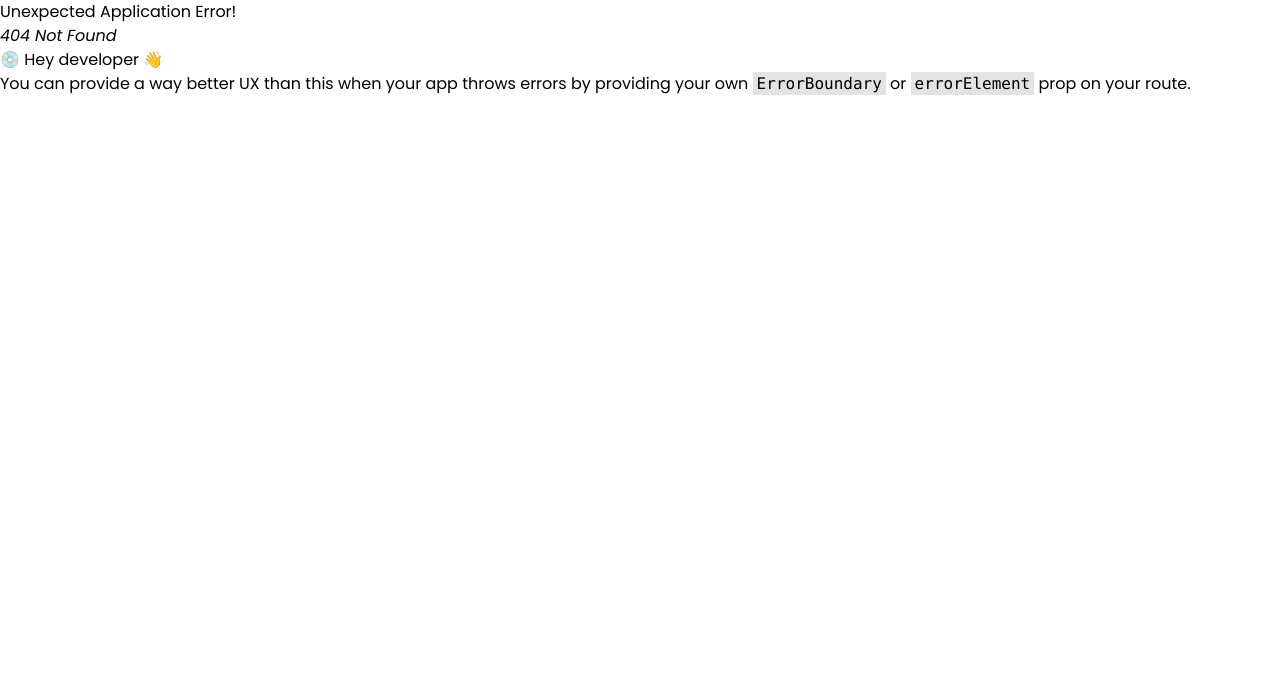
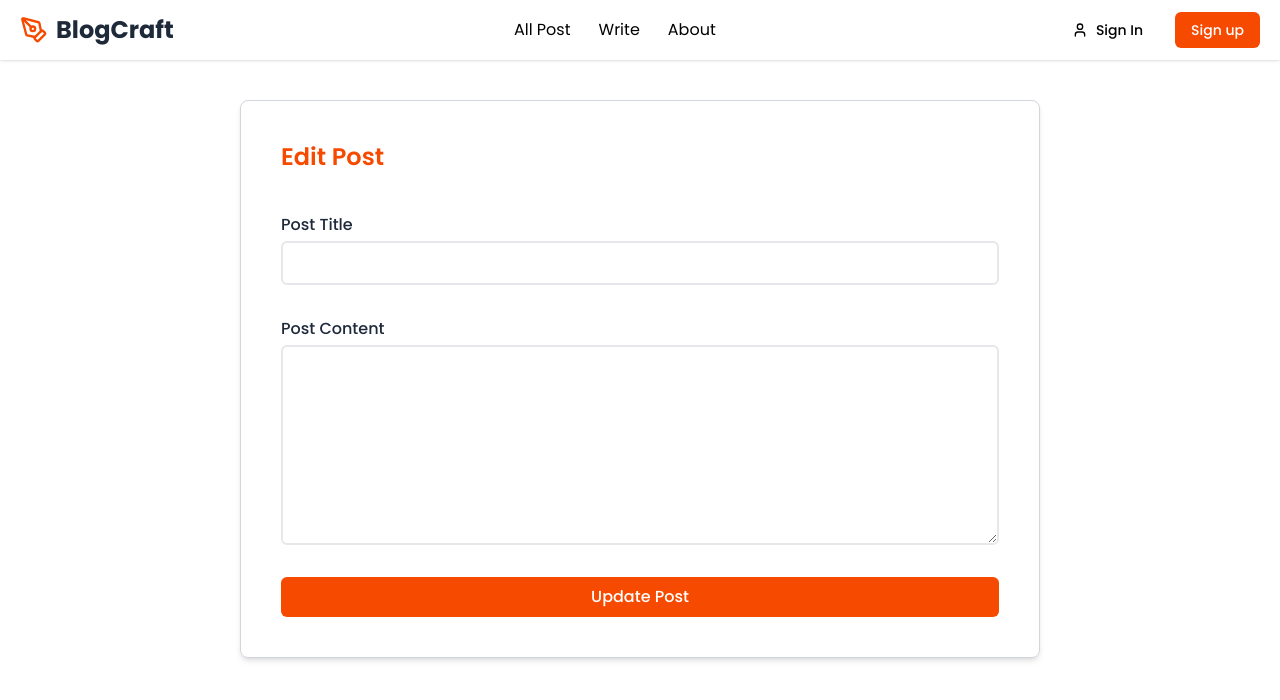
Before and after one commit to abhishekkumar011/BlogCraft, a React (Vite) app in the folder frontend/: page /post/edit/1 in a window 1280 px wide. Before the commit this address had no page. Shown: the top 700 px of the page. Built offline with nearby package versions, Linux system fonts and the light colour scheme; no server answers.

Commit message:
feat: Implement Edit and Delete post feature

```diff
--- /dev/null
+++ b/frontend/src/components/EditPostComponent.jsx
@@ -0,0 +1,103 @@
+// src/pages/EditPost.js
+import axios from "axios";
+import { useEffect, useState } from "react";
+import { useNavigate, useParams } from "react-router-dom";
+
+function EditPostComponent() {
+  const { id } = useParams();
+  const [title, setTitle] = useState("");
+  const [content, setContent] = useState("");
+  const [error, setError] = useState("");
+  const navigate = useNavigate();
+
+  useEffect(() => {
+    const fetchPost = async () => {
+      try {
+        const response = await axios.get(
+          `${import.meta.env.VITE_API_URL}/posts/p/${id}`
+        );
+        setTitle(response?.data?.postById?.title);
+        setContent(response?.data?.postById?.content);
+      } catch (err) {
+        console.error("Failed to load post", err);
+      }
+    };
+    fetchPost();
+  }, []);
+
+  const handleUpdate = async (e) => {
+    e.preventDefault();
+    setError("");
+
+    const token = localStorage.getItem("token");
+
+    try {
+      await axios.put(
+        `${import.meta.env.VITE_API_URL}/posts/p/${id}`,
+        { title, content },
+        {
+          headers: {
+            Authorization: `Bearer ${token}`,
+          },
+        }
+      );
+
+      alert("Post updated successfully");
+      navigate(`/post/${id}`);
+    } catch (err) {
+      console.error("Update failed", err);
+      if (err.response?.data?.msg) {
+        setError(err.response.data.msg);
+      } else {
+        setError("Something went wrong. Please try again.");
+      }
+    }
+  };
+
+  return (
+    <div className="p-10 flex items-center justify-center">
+      <div className="p-10 shadow-md w-2/3 rounded-lg border border-gray-300">
+        <h4 className="text-primary text-2xl font-semibold">Edit Post</h4>
+
+        <form onSubmit={handleUpdate}>
+          <div className="mt-10 flex flex-col gap-8">
+            <div className="flex flex-col gap-1">
+              <label className="font-medium text-gray-800">Post Title</label>
+              <input
+                required
+                value={title}
+                onChange={(e) => setTitle(e.target.value)}
+                className="border-2 border-gray-200 p-2 rounded-md outline-0"
+              />
+            </div>
+
+            <div className="flex flex-col gap-1">
+              <label className="font-medium text-gray-800">Post Content</label>
+              <textarea
+                required
+                value={content}
+                onChange={(e) => setContent(e.target.value)}
+                className="border-2 h-50 border-gray-200 p-2 rounded-md outline-0"
+              />
+            </div>
+
+            {error && (
+              <p className="text-red-600 text-sm text-center font-medium">
+                {error}
+              </p>
+            )}
+
+            <button
+              type="submit"
+              className="bg-primary text-white px-4 py-2 rounded-md font-medium hover:bg-primary/80"
+            >
+              Update Post
+            </button>
+          </div>
+        </form>
+      </div>
+    </div>
+  );
+}
+
+export default EditPostComponent;
--- a/frontend/src/main.jsx
+++ b/frontend/src/main.jsx
@@ -11,6 +11,7 @@ import { AuthProvider } from "./context/AuthContext.jsx";
 import { createBrowserRouter, RouterProvider } from "react-router-dom";
 import PostForm from "./pages/PostForm.jsx";
 import PrivateRoute from "./components/PrivateRoute.jsx";
+import EditPost from "./pages/EditPost.jsx";
 
 const router = createBrowserRouter([
   {
@@ -45,6 +46,10 @@ const router = createBrowserRouter([
           </PrivateRoute>
         ),
       },
+      {
+        path: "/post/edit/:id",
+        element: <EditPost />,
+      },
     ],
   },
 ]);
--- /dev/null
+++ b/frontend/src/pages/EditPost.jsx
@@ -0,0 +1,11 @@
+import EditPostComponent from "../components/EditPostComponent";
+
+function EditPost() {
+  return (
+    <div>
+      <EditPostComponent />
+    </div>
+  );
+}
+
+export default EditPost;
--- a/frontend/src/pages/Post.jsx
+++ b/frontend/src/pages/Post.jsx
@@ -1,11 +1,15 @@
 import axios from "axios";
-import { useEffect, useState } from "react";
-import { useParams } from "react-router-dom";
+import { useContext, useEffect, useState } from "react";
+import { Link, useNavigate, useParams } from "react-router-dom";
+import { AuthContext } from "../context/AuthContext";
 
 function Post() {
   const { id } = useParams();
   const [post, setPost] = useState({});
   const [loading, setLoading] = useState(false);
+
+  const { user } = useContext(AuthContext);
+  const navigate = useNavigate();
 
   useEffect(() => {
     try {
@@ -24,9 +28,28 @@ function Post() {
     }
   }, []);
 
+  const handleDeletePost = async () => {
+    const token = localStorage.getItem("token");
+
+    try {
+      await axios.delete(`${import.meta.env.VITE_API_URL}/posts/p/${id}`, {
+        headers: {
+          Authorization: `Bearer ${token}`,
+        },
+      });
+      alert("Post Deleted");
+      navigate("/");
+    } catch (error) {
+      alert("Delete Failed");
+      console.log("Delete Failed", error);
+    }
+  };
+
   if (loading) {
     return <p>Loading...</p>;
   }
+
+  const isAuthor = user && post.author && user._id === post.author._id;
 
   return (
     <div className="flex justify-center">
@@ -42,6 +65,23 @@ function Post() {
           </div>
         </div>
         <p className="text-gray-500 text-sm line-clamp-3">{post?.content}</p>
+
+        {isAuthor && (
+          <div className="flex justify-between">
+            <Link
+              to={`/post/edit/${post._id}`}
+              className="bg-primary hover:bg-primary/80 text-white px-4 py-2 rounded-md font-medium"
+            >
+              Edit
+            </Link>
+            <button
+              onClick={handleDeletePost}
+              className="bg-red-600 cursor-pointer hover:bg-red-500 text-white px-4 py-2 rounded-md font-medium"
+            >
+              Delete
+            </button>
+          </div>
+        )}
       </div>
     </div>
   );
```
